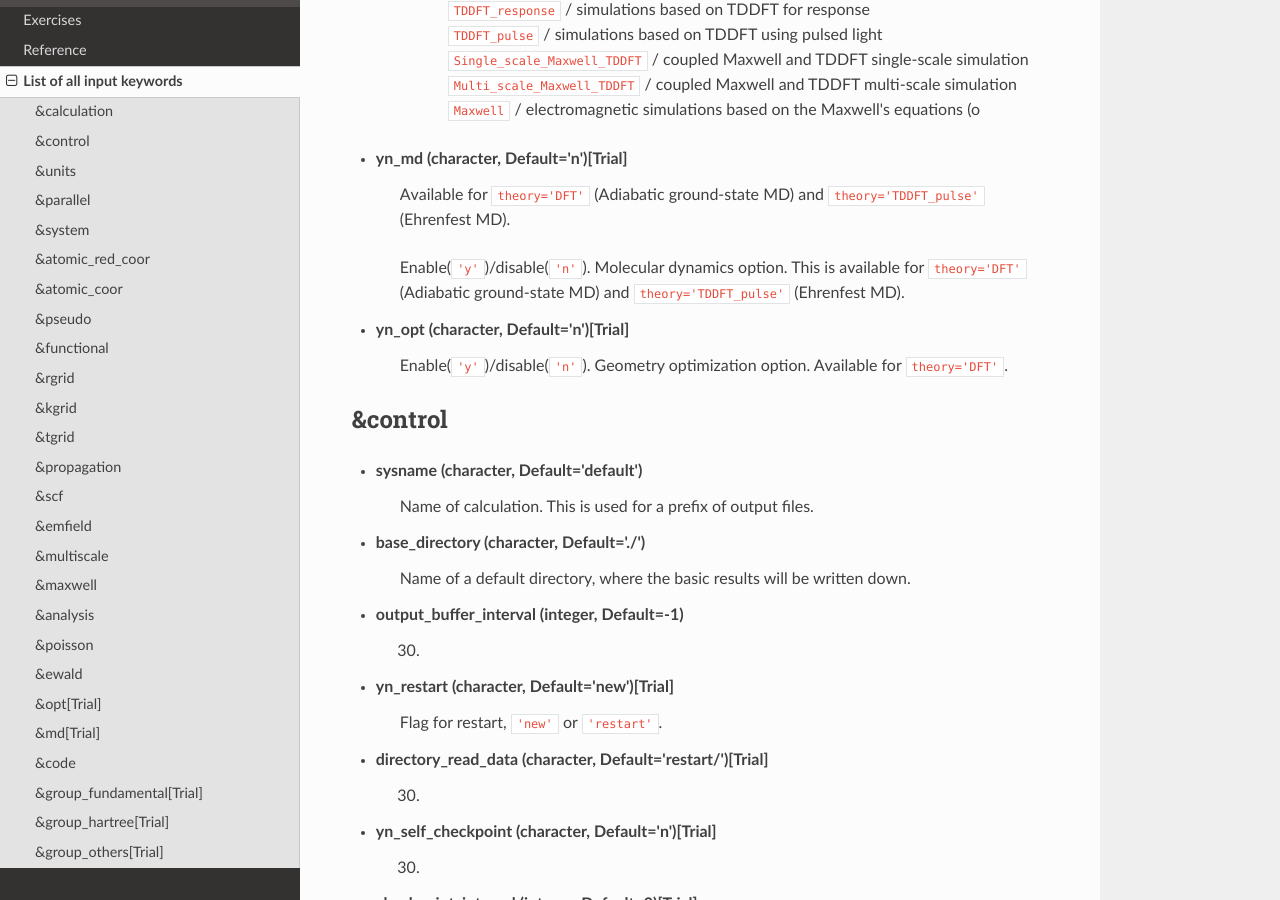
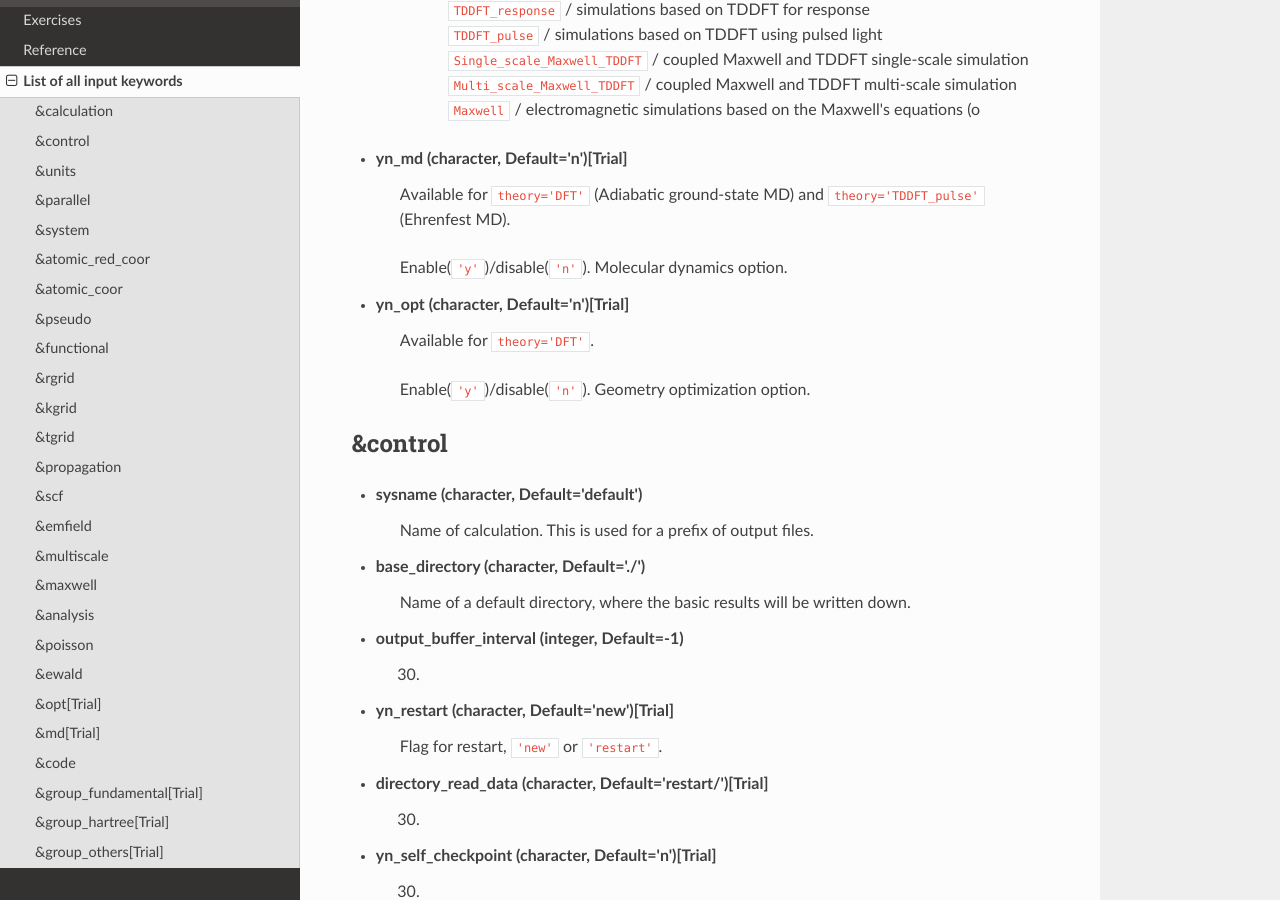
Before and after one commit to SALMON-TDDFT/SALMON-DOCS, a Sphinx documentation site: the page built from source/input_keyword_list.rst, in a window 1280 px wide and 900 px high, scrolled down 1024 px. Built offline with Sphinx 7.4.7 and the Read the Docs theme 2.0.0, drawn with Linux system fonts in a browser that asks for light colours; formulas are drawn with MathJax 3.

Commit message:
Update input_keyword_list.rst

```diff
--- a/source/input_keyword_list.rst
+++ b/source/input_keyword_list.rst
@@ -48,12 +48,11 @@ List of all input keywords
 
 - **yn_md** (character, Default='n')[Trial]
    | Available for ``theory='DFT'`` (Adiabatic ground-state MD) and ``theory='TDDFT_pulse'`` (Ehrenfest MD).
-   Enable(``'y'``)/disable(``'n'``).
-   Molecular dynamics option. This is available for ``theory='DFT'`` (Adiabatic ground-state MD) and ``theory='TDDFT_pulse'`` (Ehrenfest MD).
+   Enable(``'y'``)/disable(``'n'``). Molecular dynamics option.
 
 - **yn_opt** (character, Default='n')[Trial]
-   Enable(``'y'``)/disable(``'n'``).
-   Geometry optimization option. Available for ``theory='DFT'``.
+   | Available for ``theory='DFT'``.
+   Enable(``'y'``)/disable(``'n'``). Geometry optimization option.
 
 
 &control
```
